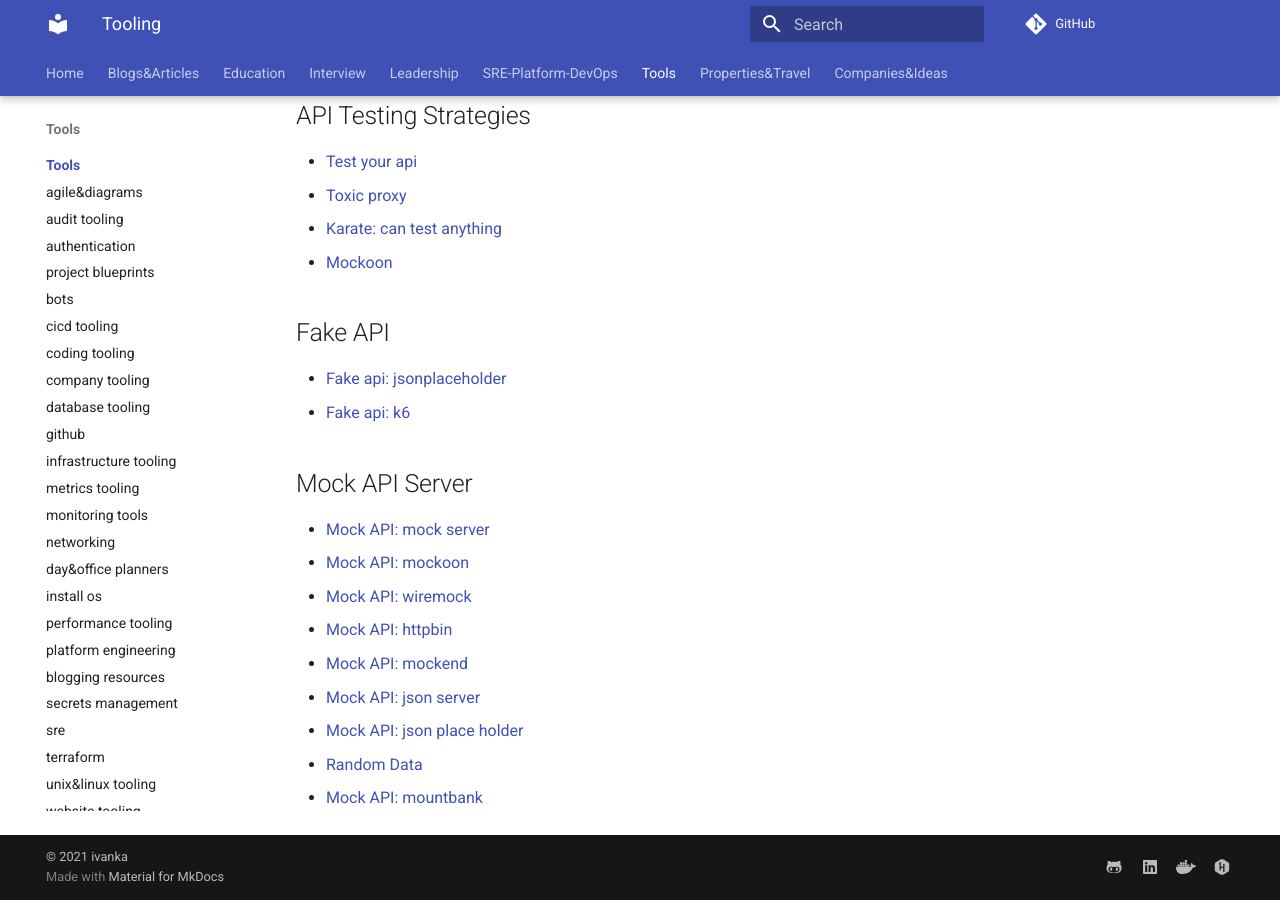
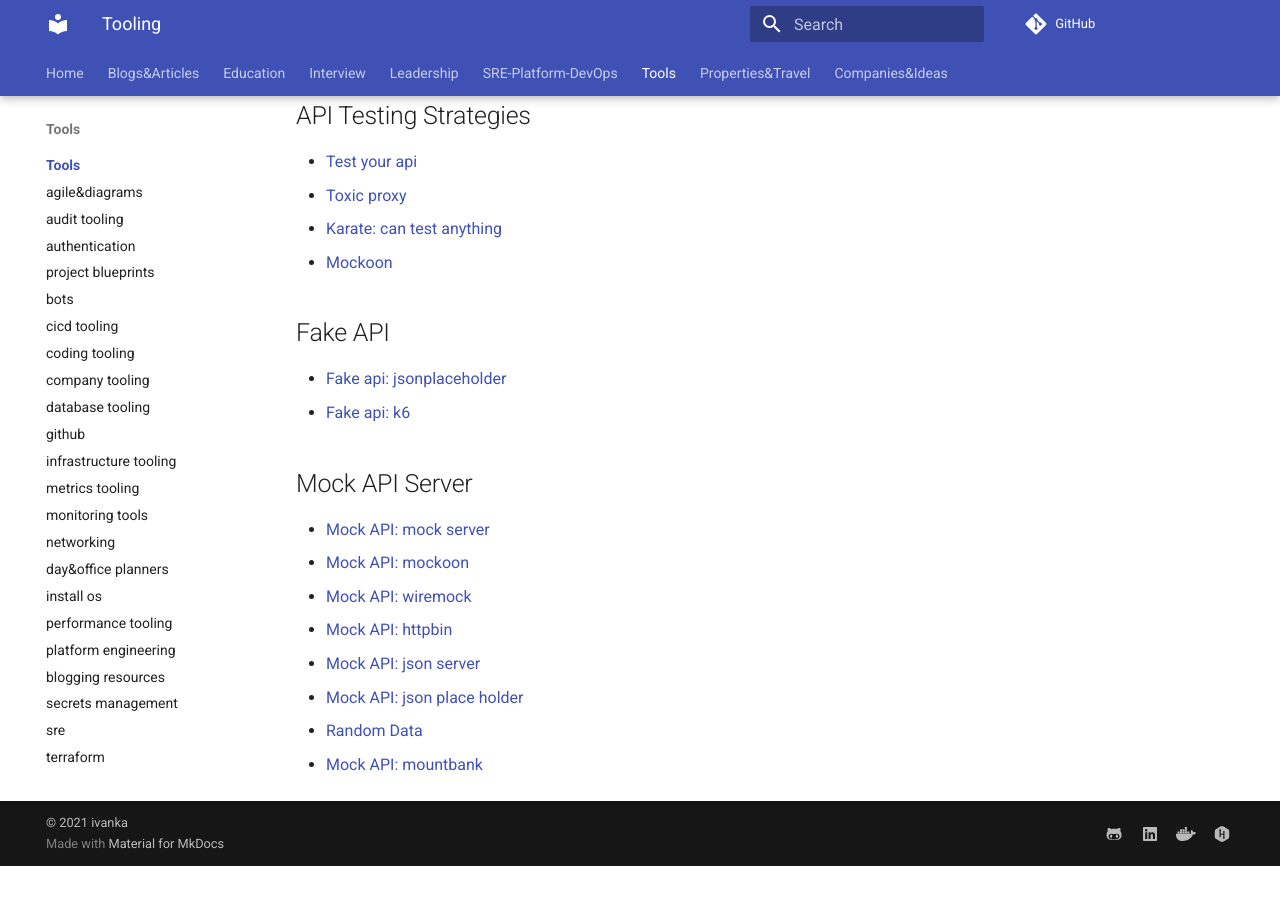
Before and after one commit to ivankatliarchuk/knowledge-base, an MkDocs documentation site: the page built from docs/tools/index.md, in a window 1280 px wide and 900 px high, scrolled down 1586 px. Built offline with MkDocs 1.6.1 and Material for MkDocs 9.7.7, drawn with Linux system fonts in a browser that asks for light colours; comment, search, counter and statistics services are not loaded; after the commit the page ends 2452 px from its top, so only the background shows below that.

Commit message:
wip
Signed-off-by: ivan katliarchuk <ivan.katliarchuk@gmail.com>

```diff
--- a/docs/tools/index.md
+++ b/docs/tools/index.md
@@ -71,7 +71,6 @@
 - [Mock API: mockoon](https://mockoon.com/)
 - [Mock API: wiremock](http://wiremock.org/)
 - [Mock API: httpbin](https://httpbin.org/#/)
-- [Mock API: mockend](https://docs.mockend.com)
 - [Mock API: json server](https://github.com/typicode/json-server)
 - [Mock API: json place holder](https://jsonplaceholder.typicode.com)
 - [Random Data](https://random-data-api.com/documentation)
```
